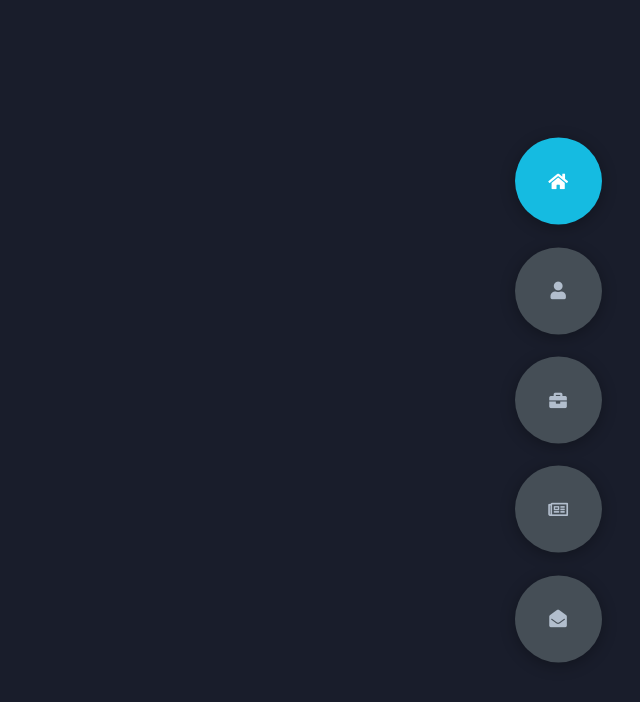
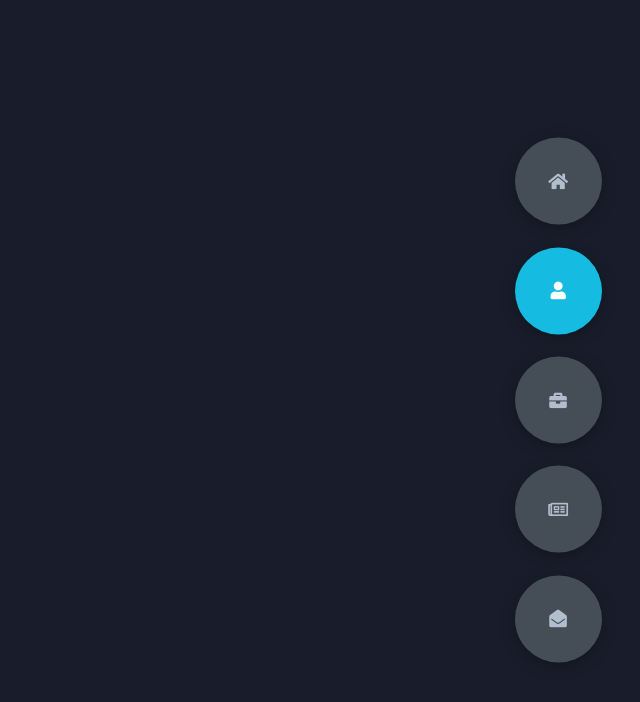
Before and after one commit to terrenceng88/Portfolio-Website, a plain HTML site: page index.html in a window 1280 px wide. Both pictures are taken after a click on the element 1198 px from the left and 290 px from the top of the page. Shown: the whole page, without its empty margins (640-1280 px from the left). Drawn offline with Linux system fonts and the light colour scheme.

Commit message:
implemented active buttons

```diff
--- a/app.js
+++ b/app.js
@@ -1 +1,18 @@
 const sections = document.querySelectorAll('.section');
+const sectBtns = document.querySelectorAll('.controls'); /*current*/
+const sectBtn = document.querySelectorAll('.control'); /*actual button*/
+const allSections = document.querySelectorAll('.main-content');
+
+
+function PageTransitions() {
+    //Button click active class
+    for(let i = 0; i < sectBtn.length; i++) {
+        sectBtn[i].addEventListener('click', function() {
+            let currentBtn = document.querySelectorAll('.active-btn');
+            currentBtn[0].className = currentBtn[0].className.replace('active-btn', '');
+            this.className += 'active-btn';
+        })
+    }
+}
+
+PageTransitions();
--- a/index.html
+++ b/index.html
@@ -39,5 +39,7 @@
             <i class="fas fa-envelope-open"></i>
         </div>
     </div>
+
+    <script src = "app.js"></script>
 </body>
 </html>
```
